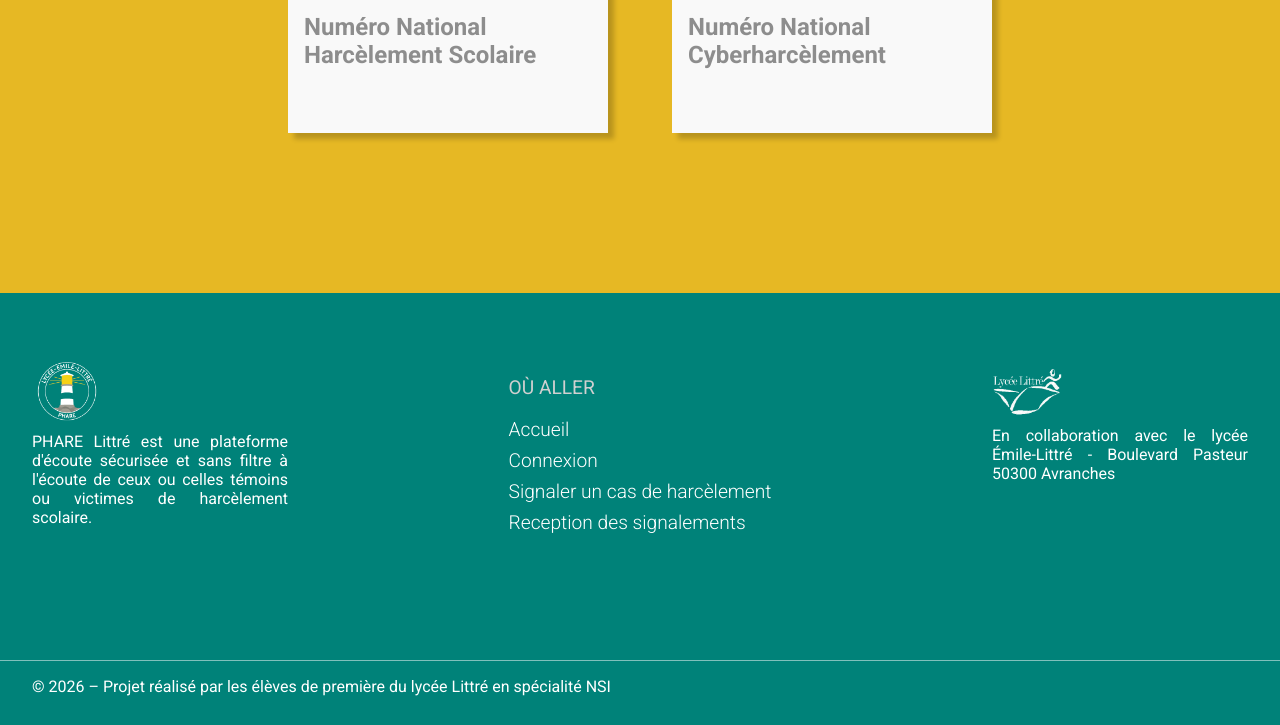
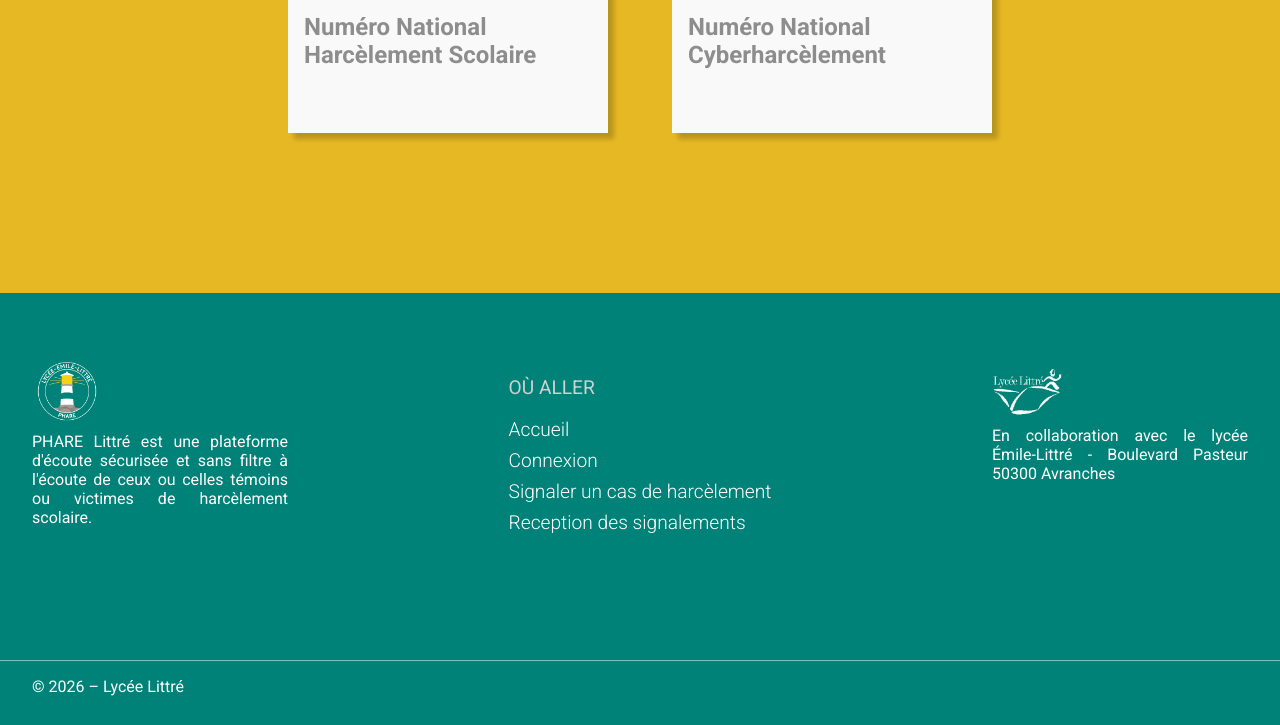
Before and after one commit to Bennnnur-dev/phare-littre, a website: page public/index.html in a window 1280 px wide. Shown: the part 1740-2465 px from the top of the page. Drawn offline with Linux system fonts and the light colour scheme.

Commit message:
update readme

```diff
--- a/INSERT_USER.js
+++ b/INSERT_USER.js
@@ -1,4 +1,5 @@
-//PROGRAMME EXECUTABLE EXTERNE / NE PAS UTILISER EN PRODUCTION
+//PROGRAMME EXECUTABLE EXTERNE
+//node INSERT_USER.js pour exécuter
 
 const Users = require("./db/UsersSchema");
 const connect = require("./db/connect");
--- a/public/index.html
+++ b/public/index.html
@@ -152,10 +152,7 @@
         </p>
       </article>
 
-      <div id="credits">
-        © 2026 – Projet réalisé par les élèves de première du lycée Littré en
-        spécialité NSI
-      </div>
+      <div id="credits">© 2026 – Lycée Littré</div>
     </footer>
 
     <script src="./scripts/logout.js"></script>
--- a/public/scripts/logout.js
+++ b/public/scripts/logout.js
@@ -2,6 +2,7 @@ const button = document.getElementById("connect-a");
 const footerButton = document.getElementById("footer-a");
 
 button.addEventListener("click", logout);
+footerButton.addEventListener("click", logout);
 document.addEventListener("DOMContentLoaded", () => {
   const state = localStorage.getItem("LOG_STATE");
   if (state === "LOGIN") {
```
Also changed, not shown: public/connexion.html (+1 -4 lines), public/formulaire.html (+1 -4 lines), public/profile.html (+1 -4 lines), public/reception.html (+1 -4 lines), README.md, 1 other file.
